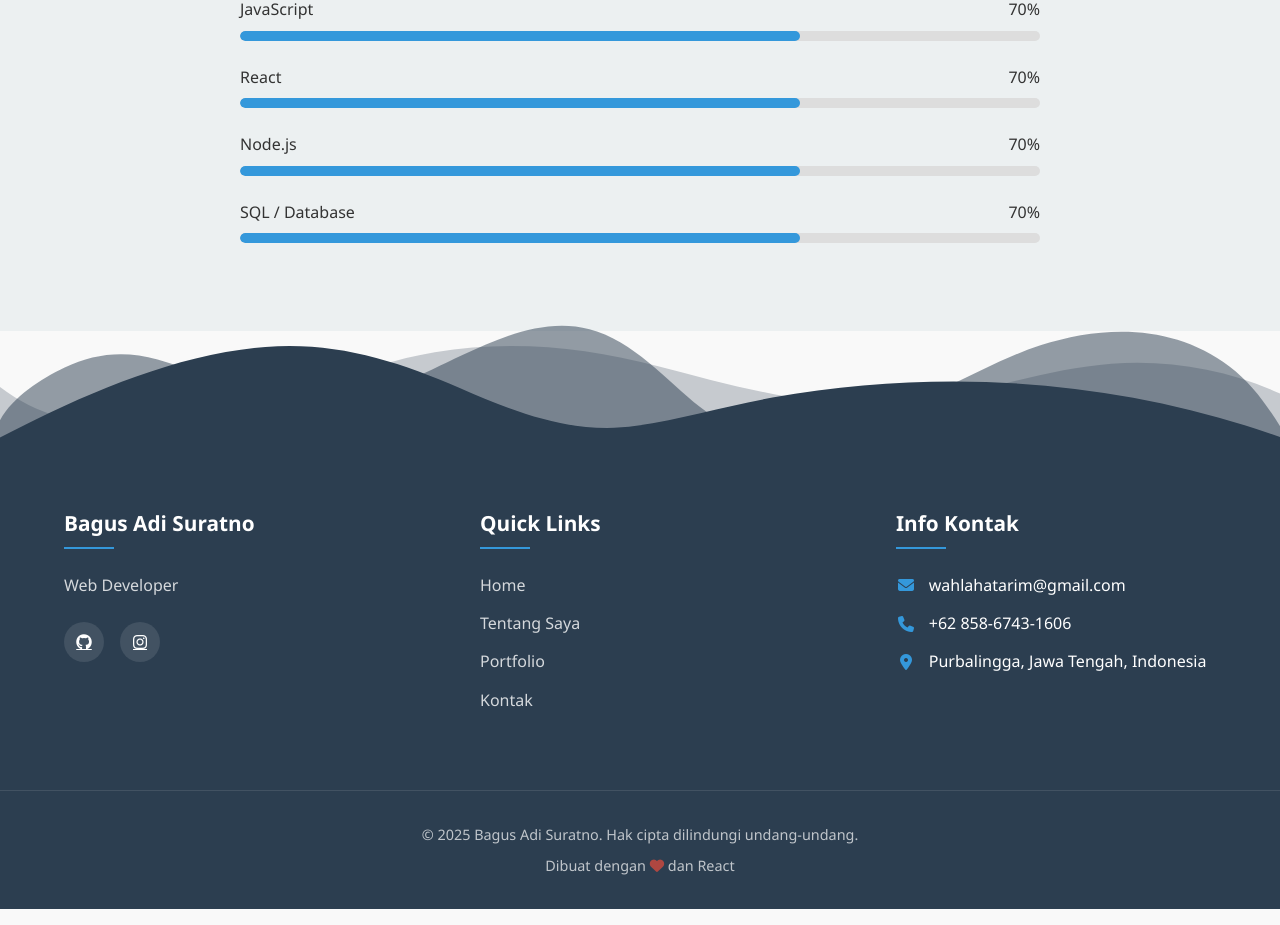
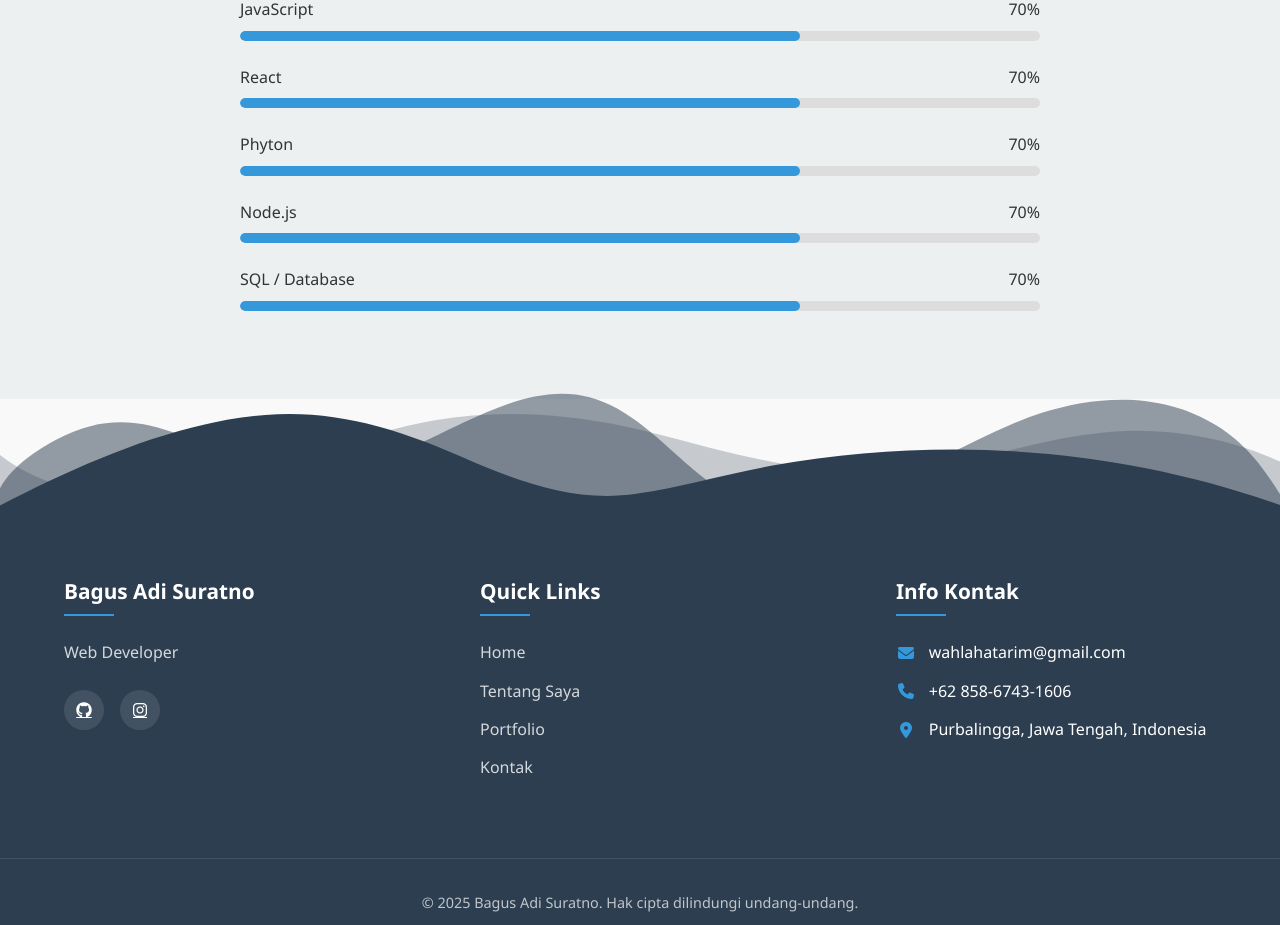
Before and after one commit to adiwebpro/adi-frontend, a React (Create React App) app: page /about in a window 1280 px wide. Shown: the part 1100-2025 px from the top of the page. Built offline with nearby package versions, Linux system fonts and the light colour scheme.

Commit message:
Update About.js

```diff
--- a/src/pages/About.js
+++ b/src/pages/About.js
@@ -11,6 +11,7 @@ const About = () => {
   { name: 'HTML/CSS', level: 80 },
   { name: 'JavaScript', level: 70 },
   { name: 'React', level: 70 },
+  { name: 'Phyton', level: 70 },
   { name: 'Node.js', level: 70 },
   { name: 'SQL / Database', level: 70 },
 ];
```
